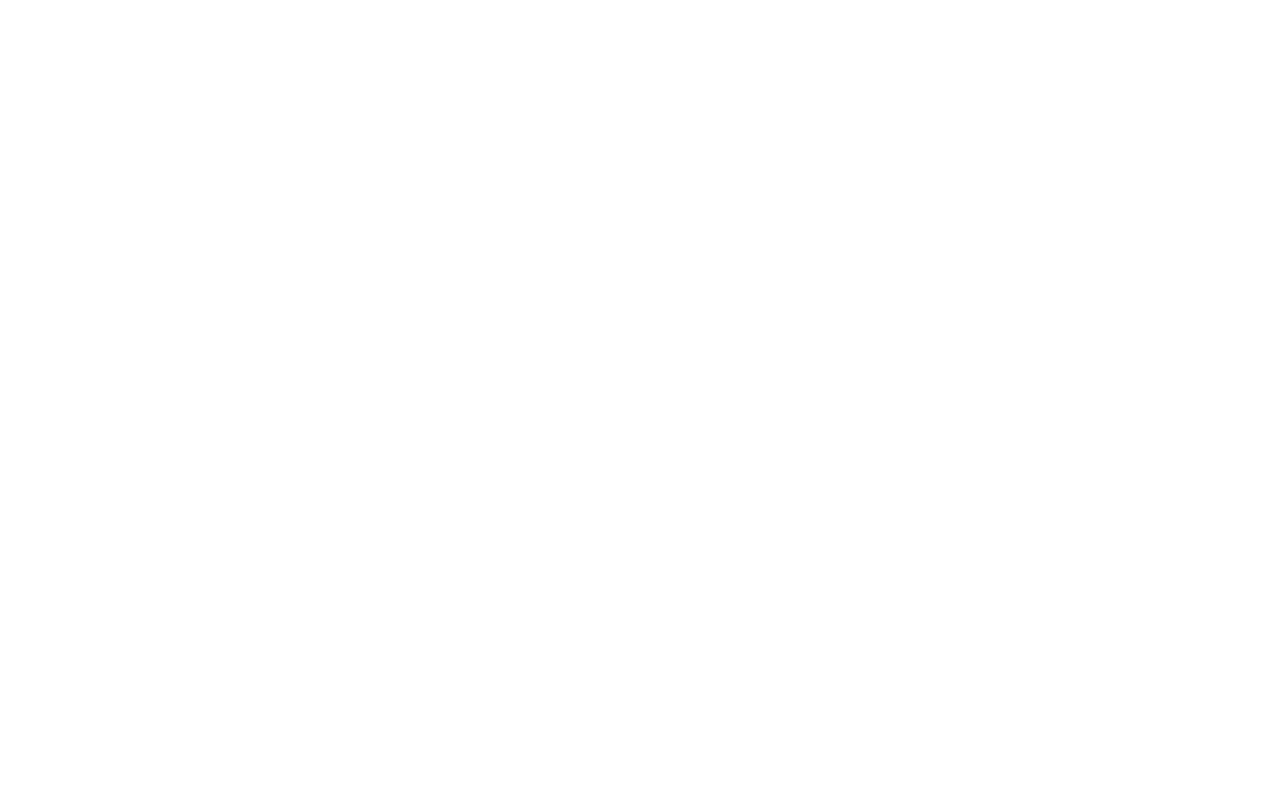
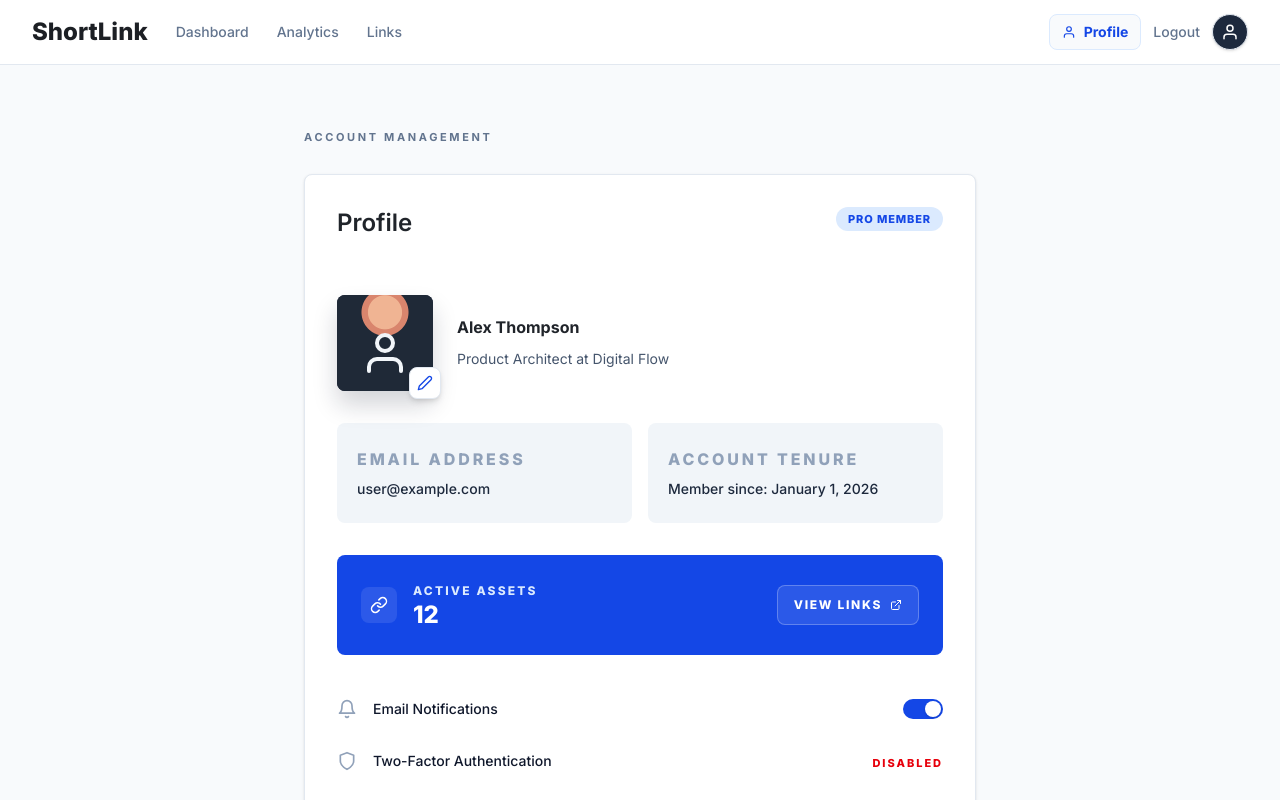
Before and after one commit to anggavb/shortlink-frontend, a React (Vite) app: page /admin/profile in a window 1280 px wide. Before the commit this address had no page. Shown: the top 800 px of the page. Built offline with nearby package versions, Linux system fonts and the light colour scheme.

Commit message:
feat(admin): add ProfilePage and AdminNavbar components with routing

```diff
--- a/src/AppRouter.jsx
+++ b/src/AppRouter.jsx
@@ -2,6 +2,7 @@
 import LandingPage from "@/pages/LandingPage.jsx";
 import LoginPage from "@/pages/auth/LoginPage.jsx";
 import RegisterPage from "@/pages/auth/RegisterPage.jsx";
+import ProfilePage from "@/pages/admin/ProfilePage.jsx";
 
 function AppRouter() {
   return (
@@ -11,6 +12,9 @@
         <Route index element={<LoginPage />} />
         <Route path="register" element={<RegisterPage />} />
       </Route>
+      <Route path="admin">
+        <Route path="profile" element={<ProfilePage />} />
+      </Route>
     </Routes>
   );
 }
--- /dev/null
+++ b/src/components/layout/AdminNavbar.jsx
@@ -0,0 +1,64 @@
+import { NavLink } from "react-router";
+import { FiUser } from "react-icons/fi";
+import BrandLogo from "@/components/ui/BrandLogo.jsx";
+
+const navigationItems = [
+  { label: "Dashboard", to: "#" },
+  { label: "Analytics", to: "#" },
+  { label: "Links", to: "#" },
+];
+
+function AdminNavbar() {
+  return (
+    <header className="border-b border-slate-200 bg-white">
+      <div className="mx-auto flex min-h-16 w-full items-center justify-between gap-5 px-5 sm:px-7 lg:px-8">
+        <div className="flex min-w-0 items-center gap-7">
+          <BrandLogo className="shrink-0 text-xl sm:text-2xl" />
+          <nav className="hidden items-center gap-7 text-sm font-medium text-slate-500 sm:flex">
+            {navigationItems.map((item) => (
+              <a
+                key={item.label}
+                href={item.to}
+                className="transition hover:text-blue-700"
+              >
+                {item.label}
+              </a>
+            ))}
+          </nav>
+        </div>
+
+        <div className="flex shrink-0 items-center gap-3">
+          <NavLink
+            to="/admin/profile"
+            className={({ isActive }) =>
+              [
+                "inline-flex h-9 items-center gap-2 rounded-lg border px-3 text-sm font-bold transition focus:ring-4 focus:ring-blue-100 focus:outline-none",
+                isActive
+                  ? "border-blue-100 bg-slate-50 text-blue-700"
+                  : "border-transparent text-slate-500 hover:border-slate-200 hover:text-blue-700",
+              ].join(" ")
+            }
+          >
+            <FiUser className="text-sm" aria-hidden="true" />
+            Profile
+          </NavLink>
+          <a
+            href="#"
+            className="hidden text-sm font-medium text-slate-500 transition hover:text-slate-900 sm:inline-flex"
+          >
+            Logout
+          </a>
+          <div
+            className="grid size-9 place-items-center rounded-full border border-slate-200 bg-slate-800 text-white shadow-sm"
+            aria-label="Alex Thompson avatar"
+            role="img"
+          >
+            <FiUser className="text-lg" aria-hidden="true" />
+          </div>
+        </div>
+      </div>
+    </header>
+  );
+}
+
+export default AdminNavbar;
--- /dev/null
+++ b/src/pages/admin/ProfilePage.jsx
@@ -0,0 +1,168 @@
+import {
+  FiBell,
+  FiEdit2,
+  FiExternalLink,
+  FiLink,
+  FiLogOut,
+  FiShield,
+  FiUser,
+} from "react-icons/fi";
+import AdminNavbar from "@/components/layout/AdminNavbar.jsx";
+import AppFooter from "@/components/layout/AppFooter.jsx";
+
+function ProfilePage() {
+  return (
+    <div className="flex min-h-svh flex-col bg-slate-50 text-slate-900">
+      <AdminNavbar />
+
+      <main className="flex-1 px-5 py-16 sm:px-7 lg:px-8">
+        <div className="mx-auto w-full max-w-168">
+          <p className="mb-7 text-[0.6875rem] font-bold tracking-[0.24em] text-slate-500 uppercase">
+            Account Management
+          </p>
+
+          <section className="rounded-lg border border-slate-200 bg-white px-6 py-8 shadow-sm sm:px-8 lg:px-8">
+            <div className="flex items-start justify-between gap-4">
+              <h1 className="text-2xl font-semibold tracking-normal text-[#20242a]">
+                Profile
+              </h1>
+              <span className="rounded-full bg-blue-100 px-3 py-1 text-[0.6875rem] font-extrabold tracking-[0.08em] text-blue-700 uppercase">
+                Pro Member
+              </span>
+            </div>
+
+            <div className="mt-14 flex flex-col gap-6 sm:flex-row sm:items-center">
+              <div className="relative size-24 shrink-0 rounded-lg bg-slate-900 shadow-[0_14px_24px_rgba(15,23,42,0.18)]">
+                <div className="grid size-full place-items-center rounded-lg bg-[radial-gradient(circle_at_50%_18%,#f0b493_0_18%,#d9856d_19%_25%,#1f2937_26%_100%)]">
+                  <FiUser className="mt-5 text-5xl text-slate-100" aria-hidden="true" />
+                </div>
+                <button
+                  type="button"
+                  className="absolute -right-2 -bottom-2 grid size-8 place-items-center rounded-lg border border-slate-200 bg-white text-blue-700 shadow-md transition hover:bg-blue-50 focus:ring-4 focus:ring-blue-100 focus:outline-none"
+                  aria-label="Edit profile picture"
+                >
+                  <FiEdit2 aria-hidden="true" />
+                </button>
+              </div>
+
+              <div>
+                <h2 className="text-base font-bold text-[#20242a]">
+                  Alex Thompson
+                </h2>
+                <p className="mt-2 text-sm leading-6 text-slate-600">
+                  Product Architect at Digital Flow
+                </p>
+              </div>
+            </div>
+
+            <div className="mt-8 grid gap-4 sm:grid-cols-2">
+              <InfoPanel label="Email Address" value="user@example.com" />
+              <InfoPanel
+                label="Account Tenure"
+                value="Member since: January 1, 2026"
+              />
+            </div>
+
+            <div className="mt-8 flex flex-col gap-5 rounded-lg bg-blue-700 px-6 py-7 text-white sm:flex-row sm:items-center sm:justify-between">
+              <div className="flex items-center gap-4">
+                <div className="grid size-9 shrink-0 place-items-center rounded-lg bg-white/10">
+                  <FiLink className="text-lg" aria-hidden="true" />
+                </div>
+                <div>
+                  <p className="text-xs font-extrabold tracking-[0.18em] text-blue-100 uppercase">
+                    Active Assets
+                  </p>
+                  <p className="mt-1 text-2xl leading-none font-extrabold">12</p>
+                </div>
+              </div>
+              <a
+                href="#"
+                className="inline-flex h-10 w-full items-center justify-center gap-2 rounded-lg border border-white/25 bg-white/10 px-4 text-xs font-extrabold tracking-[0.14em] text-white uppercase transition hover:bg-white/15 focus:ring-4 focus:ring-white/20 focus:outline-none sm:w-auto"
+              >
+                View Links
+                <FiExternalLink aria-hidden="true" />
+              </a>
+            </div>
+
+            <div className="mt-10 space-y-6">
+              <SettingRow
+                icon={<FiBell aria-hidden="true" />}
+                label="Email Notifications"
+                control={<Toggle enabled />}
+              />
+              <SettingRow
+                icon={<FiShield aria-hidden="true" />}
+                label="Two-Factor Authentication"
+                control={
+                  <span className="text-[0.6875rem] font-extrabold tracking-[0.18em] text-red-600 uppercase">
+                    Disabled
+                  </span>
+                }
+              />
+            </div>
+
+            <div className="mt-8 border-t border-slate-100 pt-8">
+              <button
+                type="button"
+                className="inline-flex h-12 w-full items-center justify-center gap-2 rounded-lg border border-slate-200 bg-slate-50 px-4 text-sm font-bold text-slate-600 transition hover:border-slate-300 hover:bg-white hover:text-slate-900 focus:ring-4 focus:ring-blue-100 focus:outline-none"
+              >
+                <FiLogOut aria-hidden="true" />
+                Logout Session
+              </button>
+            </div>
+          </section>
+
+          <p className="mt-8 text-center text-xs leading-5 text-slate-400">
+            Your data is encrypted using AES-256 standards.{" "}
+            <a className="font-medium text-blue-700 hover:underline" href="#">
+              Privacy Policy
+            </a>
+          </p>
+        </div>
+      </main>
+
+      <AppFooter />
+    </div>
+  );
+}
+
+function InfoPanel({ label, value }) {
+  return (
+    <div className="rounded-lg bg-slate-100 px-5 py-6">
+      <p className="text-base font-extrabold tracking-[0.18em] text-slate-400 uppercase">
+        {label}
+      </p>
+      <p className="mt-2 text-sm font-medium text-slate-800">{value}</p>
+    </div>
+  );
+}
+
+function SettingRow({ control, icon, label }) {
+  return (
+    <div className="flex min-h-7 items-center justify-between gap-4">
+      <div className="flex min-w-0 items-center gap-4">
+        <span className="text-xl text-slate-400">{icon}</span>
+        <span className="text-sm font-medium text-slate-900">{label}</span>
+      </div>
+      <div className="shrink-0">{control}</div>
+    </div>
+  );
+}
+
+function Toggle({ enabled = false }) {
+  return (
+    <button
+      type="button"
+      className={[
+        "flex h-5 w-10 items-center rounded-full p-0.5 transition focus:ring-4 focus:ring-blue-100 focus:outline-none",
+        enabled ? "justify-end bg-blue-700" : "justify-start bg-slate-300",
+      ].join(" ")}
+      aria-pressed={enabled}
+      aria-label="Email notifications"
+    >
+      <span className="size-4 rounded-full bg-white shadow-sm" />
+    </button>
+  );
+}
+
+export default ProfilePage;
```
